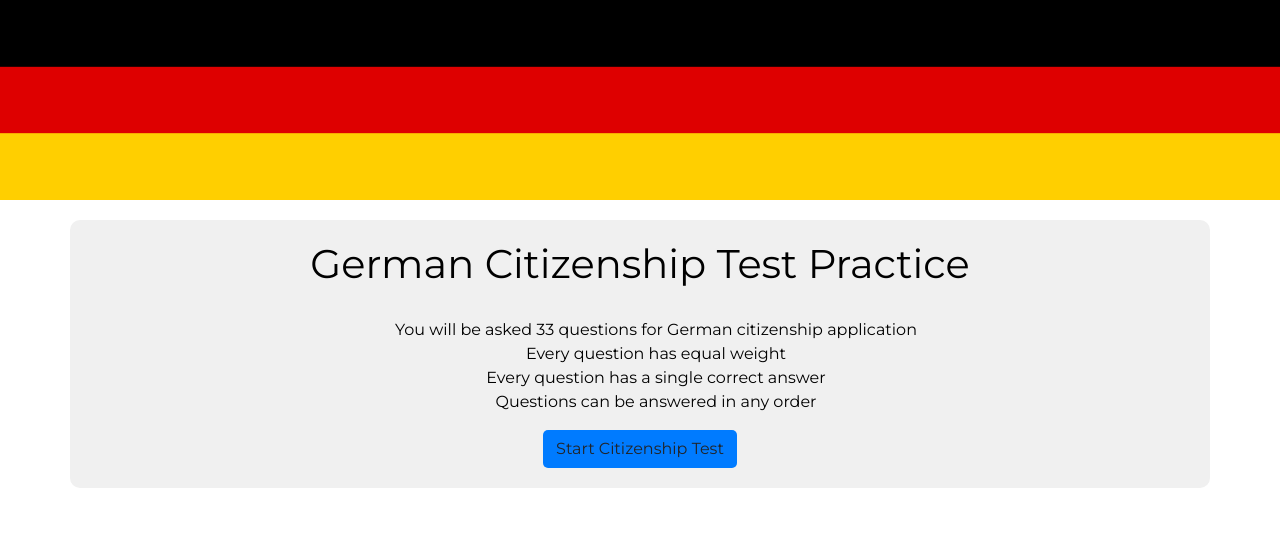
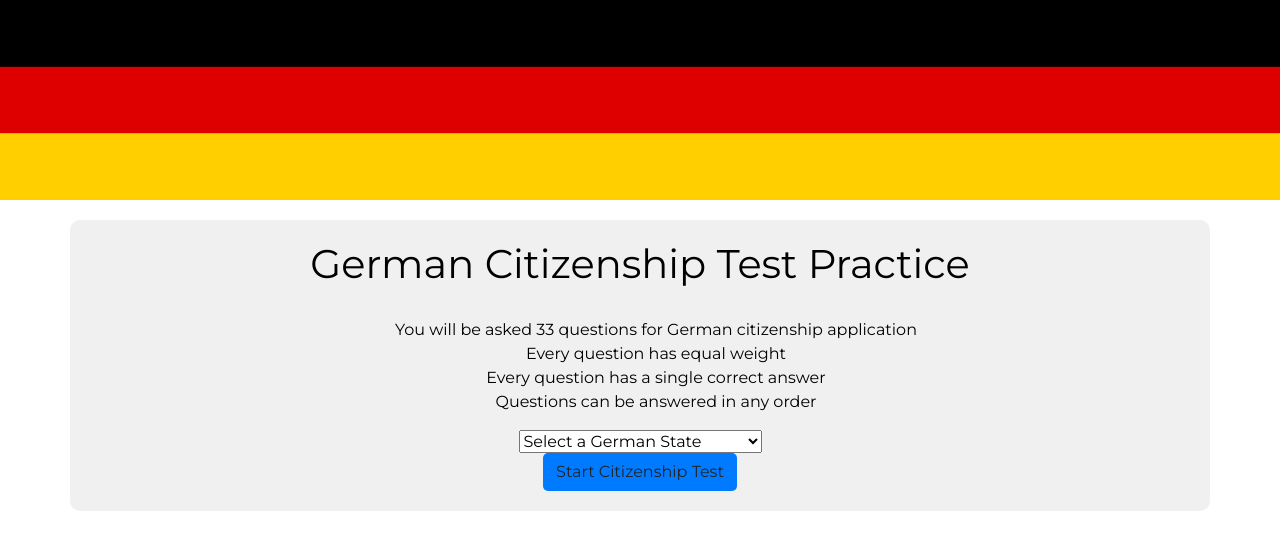
Before and after one commit to beka-zhvania/german-citizenship-test-client, a React (Create React App) app: page / in a window 1280 px wide. Shown: the top 550 px of the page. Built offline with nearby package versions, Linux system fonts and the light colour scheme.

Commit message:
add federal state selection option for the test

```diff
--- a/src/components/CitizenshipTest.js
+++ b/src/components/CitizenshipTest.js
@@ -1,7 +1,7 @@
 import React, { useEffect, useState } from 'react'
 import Questions from './Questions'
 import { useSelector, useDispatch } from 'react-redux'
-import { Navigate } from 'react-router-dom'
+import { Navigate, useLocation } from 'react-router-dom'
 import { moveNextQuestion, movePrevQuestion } from '../hooks/FetchQuestions'
 import { pushAnswer, updateResultsBulk } from '../hooks/setResult'
 import { resetResultAction } from '../redux/result_reducer';
@@ -23,12 +23,17 @@ export default function CitizenshipTest() {
   const [timer, setTimer] = useState(3600); // time in seconds for the test duration
   const totalDuration = 3600;
 
+  // selected German federal state for the test
+  const location = useLocation();
+  const { selectedState } = location.state || { selectedState: "Bayern" }; // use Bayern as default value if state not provided
+
 
   const state = useSelector(state => state)
 
 
   // Reset result array when component mounts. dispatch function shouldn't change so this is equivalent to []
   useEffect(() => {
+    //console.log("selected state is ", selectedState)//TODO:DELETE
     dispatch(resetResultAction());
   }, [dispatch]);
 
@@ -162,7 +167,7 @@ export default function CitizenshipTest() {
           </div>
           <h1 className='title'>Citizenship Test</h1>
 
-          <Questions className='question-component' onSelected={onSelected} />
+          <Questions className='question-component' onSelected={onSelected} federalState={selectedState}/>
 
           <div className='button-container'>
             { order > 0 ? <button className='btn btn-primary back' onClick={onBack}>Back</button> : <div></div>}
--- a/src/components/Main.js
+++ b/src/components/Main.js
@@ -1,10 +1,20 @@
-import React, { useRef } from 'react'
-import { Link } from 'react-router-dom'
+import React, { useState, useRef } from 'react'
+import { useNavigate } from 'react-router-dom'
 import '../styles/Main.css';
 
 export default function Main() {
 
-    const inputRef = useRef(null)
+    const inputRef = useRef(null);
+    const [selectedState, setSelectedState] = useState('');
+    const navigate = useNavigate();
+
+    const germanStates =["Baden-Württemberg", "Bayern", "Berlin", "Brandenburg", "Bremen", "Hamburg", "Hessen", "Mecklenburg-Vorpommern", "Niedersachsen", "Nordrhein-Westfalen", "Rheinland-Pfalz", "Saarland", "Sachsen", "Sachsen-Anhalt", "Schleswig-Holstein", "Thüringen"];
+
+
+
+    const handleStartClick = () => {
+        navigate('/CitizenshipTest', { state: { selectedState } });
+    }
 
     return (
         <>
@@ -13,7 +23,6 @@ export default function Main() {
             </div>
             <div className='container'>
                 <h1 className='title'>German Citizenship Test Practice</h1>
-
                 <ol>
                     <li>You will be asked 33 questions for German citizenship application</li>
                     <li>Every question has equal weight</li>
@@ -21,16 +30,17 @@ export default function Main() {
                     <li>Questions can be answered in any order</li>
                 </ol>
 
-            {/* <form id="form">
-                <input ref={inputRef} type="text" placeholder="Username" />
-            </form> */}
+                <select value={selectedState} onChange={e => setSelectedState(e.target.value)} className='state-dropdown'>
+                    <option value="">Select a German State</option>
+                    {germanStates.map(state => (
+                        <option key={state} value={state}>{state}</option>
+                    ))}
+                </select>
 
                 <div className='start'>
-                {/* when user clicks link they should be navigated to citizenship test */}
-                <Link className='btn ' to={"CitizenshipTest"}>Start Citizenship Test</Link>
+                    <button className='btn' onClick={handleStartClick}>Start Citizenship Test</button>
                 </div>
-
             </div>
         </>
-  )
+    );
 }
--- a/src/components/Questions.js
+++ b/src/components/Questions.js
@@ -8,12 +8,12 @@ import { updateResult } from '../hooks/setResult'
 
 import '../styles/Questions.css'
 
-export default function Questions({ onSelected }) {
+export default function Questions({ onSelected,federalState}) {
 
     const dispatch = useDispatch()
     const { order } =  useSelector(state => state.questions)
     const resultArray = useSelector(state => state.result.result)
-    const {questions } = useFetchQuestions();
+    const {questions} = useFetchQuestions(federalState);
     const state = useSelector(state => state)
     let answerToDisplaySelected = resultArray.length > order ? resultArray[order] : '';
     const [selectedOption, setSelectedOption] = useState(answerToDisplaySelected);
--- a/src/hooks/FetchQuestions.js
+++ b/src/hooks/FetchQuestions.js
@@ -3,20 +3,30 @@ import { useDispatch } from 'react-redux';
 import { startExamination, moveNextAction, movePrevAction } from '../redux/question_reducer';
 import { getDataFromDB } from '../util/dataFetcher';
 
-export const useFetchQuestions = () => {
+export const useFetchQuestions = (federalState) => {
     const dispatch = useDispatch();
     const [data, setData] = useState({ isLoading: false, questions: [], answers: [], error: null });
 
     useEffect(() => {
         const fetchData = async () => {
+
             setData({ ...data, isLoading: true });
+
             try {
 
-                // fetch questions and answers from the database
-                const [{questions, answers}] = await getDataFromDB(`${process.env.REACT_APP_SERVER_HOSTNAME}/api/questions`);
-                if (questions.length > 0) {
-                    dispatch(startExamination({ questions, answers }));
-                    setData({ ...data, isLoading: false, questions, answers });
+                // fetch state specific questions/answers from database
+                const [{questions : stateSpecificQuestions, answers : stateSpecificAnswers}] = await getDataFromDB(`${process.env.REACT_APP_SERVER_HOSTNAME}/api/questions`, federalState);
+
+                // fetch common questions/answers from database
+                const [{questions : commonQuestions, answers : commonAnswers}] = await getDataFromDB(`${process.env.REACT_APP_SERVER_HOSTNAME}/api/questions`, "Common");
+
+                //Combine the questions and answers
+                const combinedQuestions = commonQuestions.concat(stateSpecificQuestions);
+                const combinedAnswers = commonAnswers.concat(stateSpecificAnswers);
+
+                if (combinedQuestions.length > 0) {
+                    dispatch(startExamination({ questions : combinedQuestions, answers : combinedAnswers }));
+                    setData({ isLoading: false, questions: combinedQuestions, answers: combinedAnswers, error: null });
                 } else {
                     throw new Error("No questions found.");
                 }
@@ -27,9 +37,11 @@ export const useFetchQuestions = () => {
 
         fetchData();
     }, [dispatch]);
-    //console.log("returning data in FetchQuestions.js", data)//TODO:DELETE
+    console.log("returning data in FetchQuestions", data)
     return data;
 };
+
+
 
 export const moveNextQuestion = () => (dispatch) => {
     dispatch(moveNextAction());
--- a/src/util/dataFetcher.js
+++ b/src/util/dataFetcher.js
@@ -2,10 +2,19 @@ import axios from 'axios'
 
 
 
-export async function getDataFromDB(url) {
+export async function getDataFromDB(url, federalState) {
     try {
-        const response = await axios.get(url);
-        console.log('response.data', response.data)//TODO:DELETE
+
+
+        // Create a query object if federalState is provided or use Berlin as a default
+        const query = federalState ? { state: federalState } : { state : "Berlin"};
+
+        // Construct the query string from the query object
+        const queryString = new URLSearchParams(query).toString();
+        const fullUrl = queryString ? `${url}?${queryString}` : url;
+
+        const response = await axios.get(fullUrl);
+        //console.log('response.data', response.data)
         return response.data;
     } catch (error) {
         console.error('Error fetching data:', error);
```
Lines whose indentation alone changed are shown as unchanged.
